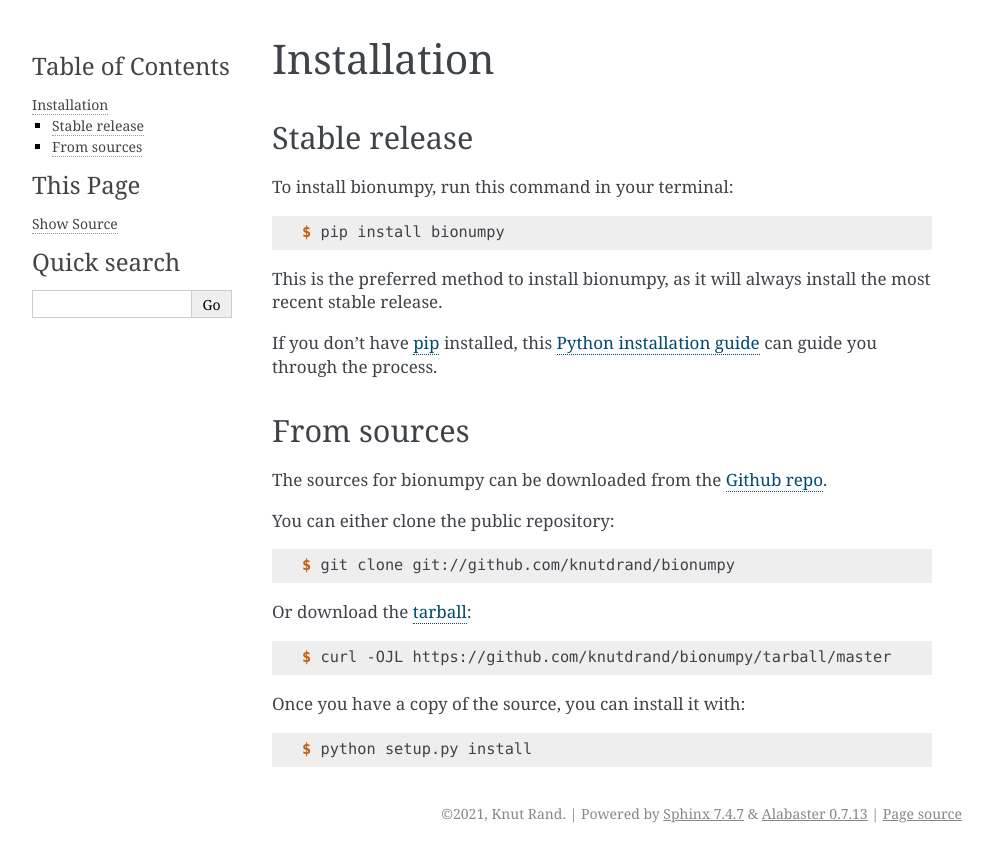
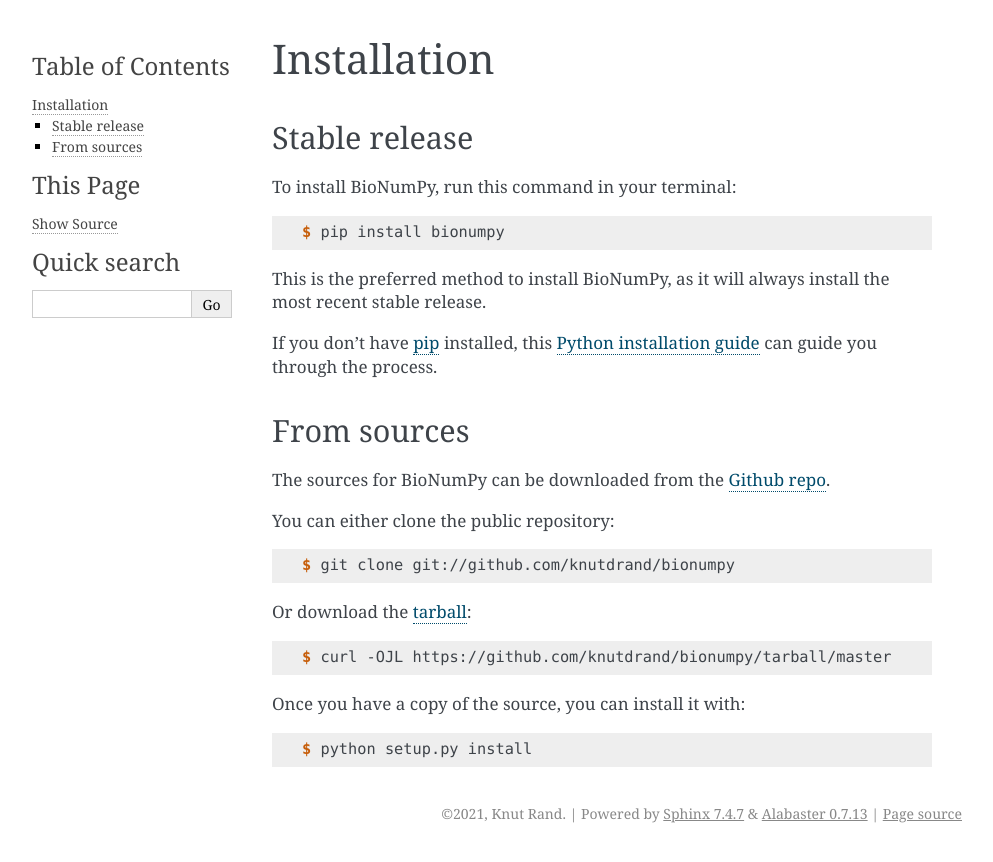
Before and after one commit to bionumpy/bionumpy, a Sphinx documentation site: the page built from docs/installation.rst, in a window 1280 px wide. Shown: the top 862 px of the page, without its empty margins (148-1141 px from the left). Built offline with Sphinx 7.4.7, drawn with Linux system fonts in a browser that asks for light colours.

```diff
--- a/CONTRIBUTING.rst
+++ b/CONTRIBUTING.rst
@@ -38,8 +38,8 @@ and "help wanted" is open to whoever wants to implement it.
 Write Documentation
 ~~~~~~~~~~~~~~~~~~~
 
-bionumpy could always use more documentation, whether as part of the
-official bionumpy docs, in docstrings, or even on the web in blog posts,
+BioNumPy could always use more documentation, whether as part of the
+official BioNumPy docs, in docstrings, or even on the web in blog posts,
 articles, and such.
 
 Submit Feedback
--- a/README.rst
+++ b/README.rst
@@ -93,12 +93,12 @@ Sequences
 
 Encodings
 ~~~~~~~~~
-The main point of bioNumpy is to leverage the computational power of numpy for biological data. A key element to this is to represent different types of biological data as numbers (in numpy arrays). The basic mechanism for doing this is by Encoding classes that can encode data types into numbers, and decode them back in to the data type. A driving idea in bionumpy is to make this happen automatically under the hood, so that a user can choose to ignore the inner workings and (in most cases) relate to sequence data sets in the same way as one would with standard numerical numpy data structures.
+The main point of bioNumpy is to leverage the computational power of numpy for biological data. A key element to this is to represent different types of biological data as numbers (in numpy arrays). The basic mechanism for doing this is by Encoding classes that can encode data types into numbers, and decode them back in to the data type. A driving idea in BioNumPy is to make this happen automatically under the hood, so that a user can choose to ignore the inner workings and (in most cases) relate to sequence data sets in the same way as one would with standard numerical numpy data structures.
 
 
 Summarization
 ~~~~~~~~~~~~~
-A key application is to extract features from sequence data sets. A large set of interesting features can be computed as functions from sequences to scalar values. Examples are kmer-hashing (kmer->hash-value), minimizers(window->hash-value), string/motif-matching (sequence->bool), Position Weight Matrix scores (sequence->float). bioNumpy provides functionality to apply such functions to rolling windows across large sequence sets, through the `RollableFunction` class. By specifying a broadcastable function in the `__call__` method, the `rolling_window` method will apply the function to all windows in a sequence set. Take the `PositionWeightMatrix` class for instance::
+A key application is to extract features from sequence data sets. A large set of interesting features can be computed as functions from sequences to scalar values. Examples are kmer-hashing (kmer->hash-value), minimizers(window->hash-value), string/motif-matching (sequence->bool), Position Weight Matrix scores (sequence->float). BioNumPy provides functionality to apply such functions to rolling windows across large sequence sets, through the `RollableFunction` class. By specifying a broadcastable function in the `__call__` method, the `rolling_window` method will apply the function to all windows in a sequence set. Take the `PositionWeightMatrix` class for instance::
 
 
     class PositionWeightMatrix(RollableFunction):
--- a/docs/installation.rst
+++ b/docs/installation.rst
@@ -8,13 +8,13 @@ Installation
 Stable release
 --------------
 
-To install bionumpy, run this command in your terminal:
+To install BioNumPy, run this command in your terminal:
 
 .. code-block:: console
 
     $ pip install bionumpy
 
-This is the preferred method to install bionumpy, as it will always install the most recent stable release.
+This is the preferred method to install BioNumPy, as it will always install the most recent stable release.
 
 If you don't have `pip`_ installed, this `Python installation guide`_ can guide
 you through the process.
@@ -26,7 +26,7 @@ you through the process.
 From sources
 ------------
 
-The sources for bionumpy can be downloaded from the `Github repo`_.
+The sources for BioNumPy can be downloaded from the `Github repo`_.
 
 You can either clone the public repository:
 
--- a/docs/source/broadcastable_functions.rst
+++ b/docs/source/broadcastable_functions.rst
@@ -1,7 +1,7 @@
 Broadcastable Functions
 =======================
 
-A key element of using bioNumpy efficiently is being able to write broadcastable functions on sequences. This will let numpy and bioNumpy handle the buisnis of applying the function to large sets of sequences. Below is a short description of how normal broadcasting works in numpy, and how this can be utilized to make broadcastable sequence functions.
+A key element of using BioNumPy efficiently is being able to write broadcastable functions on sequences. This will let numpy and BioNumPy handle the buisnis of applying the function to large sets of sequences. Below is a short description of how normal broadcasting works in numpy, and how this can be utilized to make broadcastable sequence functions.
 
 Elementwise broadcasting in numpy
 ---------------------------------
--- a/docs/source/rollable_functions.rst
+++ b/docs/source/rollable_functions.rst
@@ -6,7 +6,7 @@ In many cases, we want to take a simple function mapping a sequence to some scal
 * Use a position weight matrix to compute a score for a sequence
 * Find all occurances of a substring in a sequence set
 
-bioNumpy provides this functionality throught the `RollableFunction` class. All you have to to is subclass the `RollableFunction` class, and write a broadcastable version of the sequence function as the `__call__` method. A call to the `rolling_window` method will then apply the function to all the subsequences of length `window_size` in the sequence set. `window_size` can either be set as `self.window_size` or passed as argument to the `rolling_window` method.
+BioNumPy provides this functionality throught the `RollableFunction` class. All you have to to is subclass the `RollableFunction` class, and write a broadcastable version of the sequence function as the `__call__` method. A call to the `rolling_window` method will then apply the function to all the subsequences of length `window_size` in the sequence set. `window_size` can either be set as `self.window_size` or passed as argument to the `rolling_window` method.
 
 For instance, if we want to check for instances of "CGGT" in a set of sequences, we can use the following::
 
--- a/docs/usage.rst
+++ b/docs/usage.rst
@@ -2,6 +2,6 @@
 Usage
 =====
 
-To use bionumpy in a project::
+To use BioNumPy in a project::
 
     import bionumpy
```
